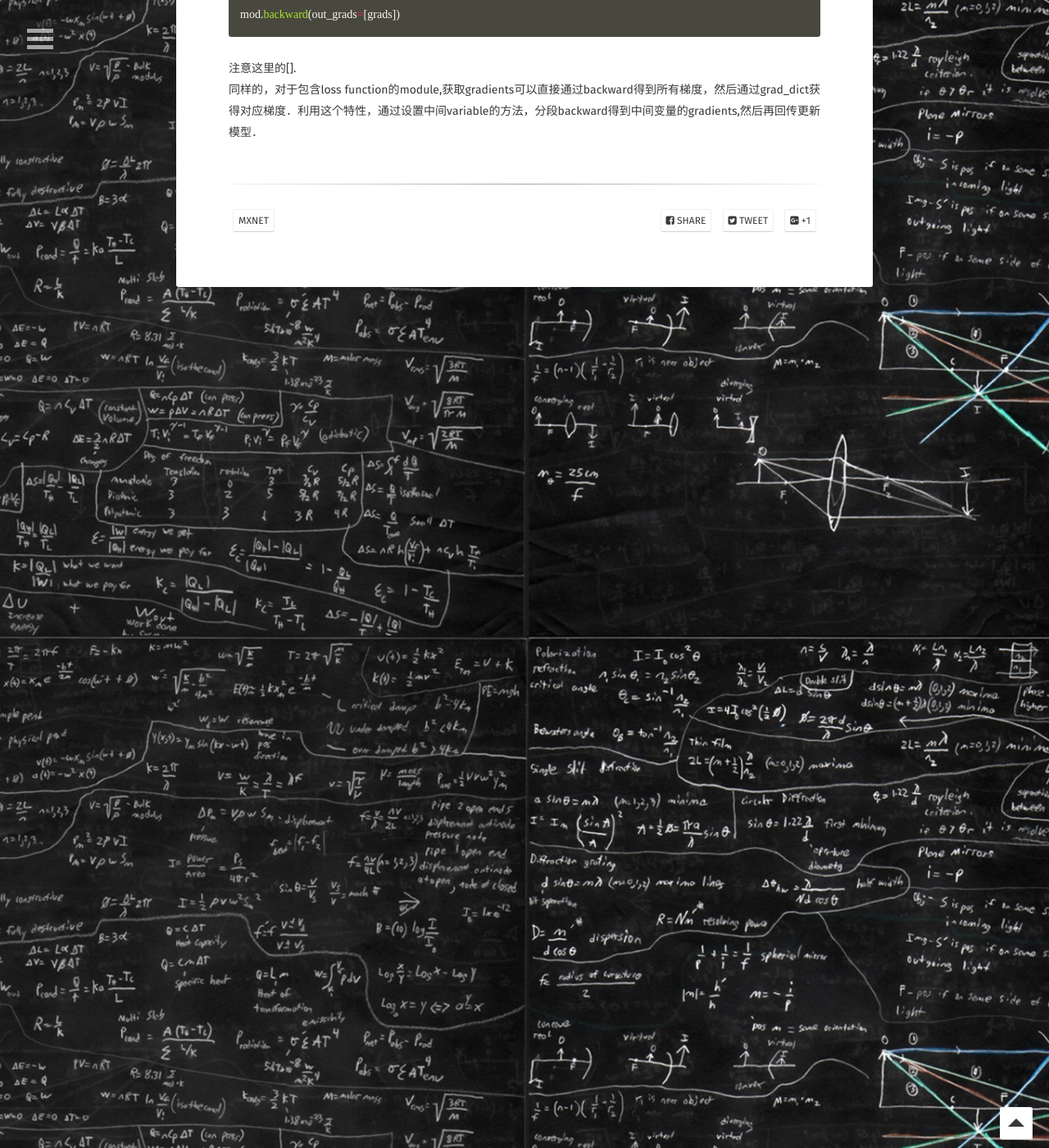
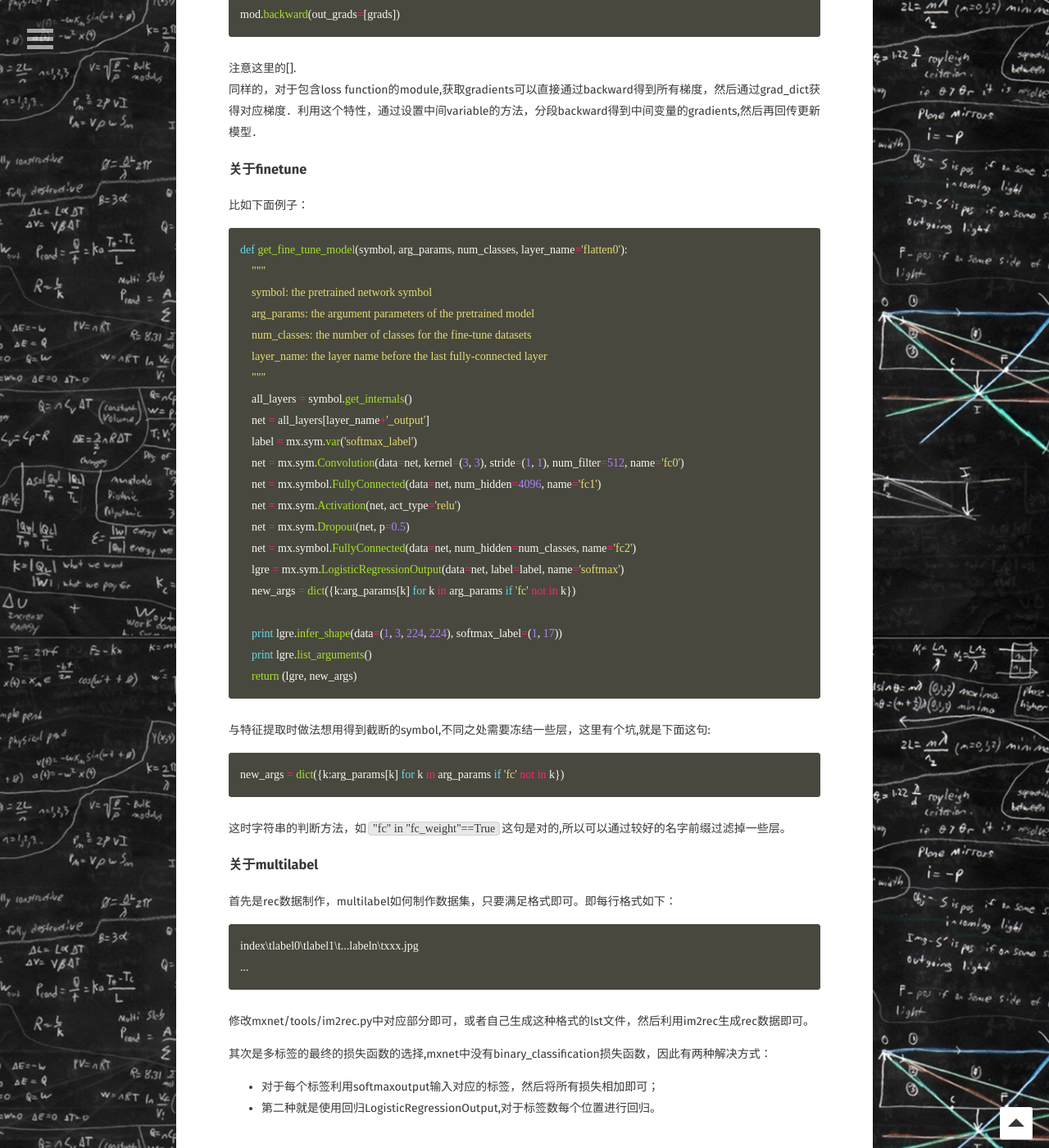
Before and after one commit to saicoco/saicoco.github.io, a Jekyll site: the page built from _posts/2017-06-21-usage.md, in a window 1280 px wide and 1400 px high, scrolled down 7325 px. Shown: the whole window at 82% size. Built offline with Jekyll 4.4.1, drawn with Linux system fonts in a browser that asks for light colours; some web fonts are replaced; formulas are drawn with MathJax 3; comment, search, counter and statistics services are not loaded; some of the changed text lies outside the part shown.

Commit message:
add multilabel

````diff
--- a/_posts/2017-04-29-usage.md
+++ b/_posts/2017-06-21-usage.md
@@ -276,3 +276,52 @@ mod.backward(out_grads=[grads])
 ```
 注意这里的[].
 同样的，对于包含loss function的module,获取gradients可以直接通过backward得到所有梯度，然后通过grad_dict获得对应梯度．利用这个特性，通过设置中间variable的方法，分段backward得到中间变量的gradients,然后再回传更新模型．
+
+### 关于finetune
+比如下面例子：
+
+```python
+def get_fine_tune_model(symbol, arg_params, num_classes, layer_name='flatten0'):
+    """
+    symbol: the pretrained network symbol
+    arg_params: the argument parameters of the pretrained model
+    num_classes: the number of classes for the fine-tune datasets
+    layer_name: the layer name before the last fully-connected layer
+    """
+    all_layers = symbol.get_internals()
+    net = all_layers[layer_name+'_output']
+    label = mx.sym.var('softmax_label')
+    net = mx.sym.Convolution(data=net, kernel=(3, 3), stride=(1, 1), num_filter=512, name='fc0')
+    net = mx.symbol.FullyConnected(data=net, num_hidden=4096, name='fc1')
+    net = mx.sym.Activation(net, act_type='relu')
+    net = mx.sym.Dropout(net, p=0.5)
+    net = mx.symbol.FullyConnected(data=net, num_hidden=num_classes, name='fc2')
+    lgre = mx.sym.LogisticRegressionOutput(data=net, label=label, name='softmax')
+    new_args = dict({k:arg_params[k] for k in arg_params if 'fc' not in k})
+
+    print lgre.infer_shape(data=(1, 3, 224, 224), softmax_label=(1, 17))
+    print lgre.list_arguments()
+    return (lgre, new_args)
+```
+
+与特征提取时做法想用得到截断的symbol,不同之处需要冻结一些层，这里有个坑,就是下面这句:
+
+```python
+new_args = dict({k:arg_params[k] for k in arg_params if 'fc' not in k})
+```
+这时字符串的判断方法，如`"fc" in "fc_weight"==True`这句是对的,所以可以通过较好的名字前缀过滤掉一些层。
+
+### 关于multilabel
+
+首先是rec数据制作，multilabel如何制作数据集，只要满足格式即可。即每行格式如下：
+
+```
+index\tlabel0\tlabel1\t...labeln\txxx.jpg
+...
+```
+修改mxnet/tools/im2rec.py中对应部分即可，或者自己生成这种格式的lst文件，然后利用im2rec生成rec数据即可。
+
+其次是多标签的最终的损失函数的选择,mxnet中没有binary_classification损失函数，因此有两种解决方式：
+
+* 对于每个标签利用softmaxoutput输入对应的标签，然后将所有损失相加即可；
+* 第二种就是使用回归LogisticRegressionOutput,对于标签数每个位置进行回归。
````
Also changed, not shown: other parts of _posts/2017-06-21-usage.md (+1 -1 lines).
